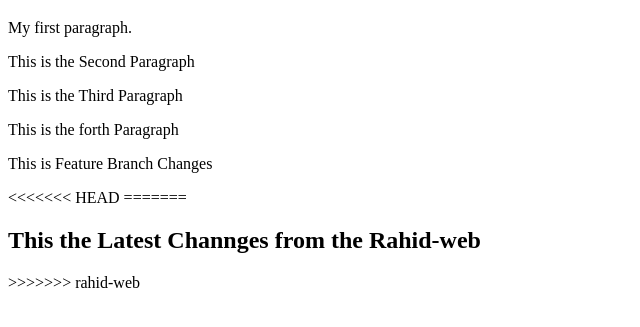
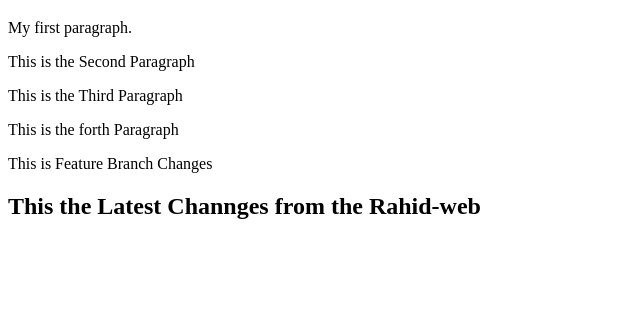
Before and after one commit to Rahid-3/my-project, a plain HTML site: page index.html in a window 1280 px wide. Shown: the part 61-388 px from the top of the page, without its empty margins (0-640 px from the left). Drawn offline with Linux system fonts and the light colour scheme.

Commit message:
Initial commit

```diff
--- a/index.html
+++ b/index.html
@@ -11,9 +11,6 @@
 <p>This is the Third Paragraph</p>
 <p>This is the forth Paragraph</p>
 <p>This is Feature Branch Changes</p>
-<<<<<<< HEAD
-=======
 <h2>This the Latest Channges from the Rahid-web</h2>
->>>>>>> rahid-web
 </body>
 </html>
```
